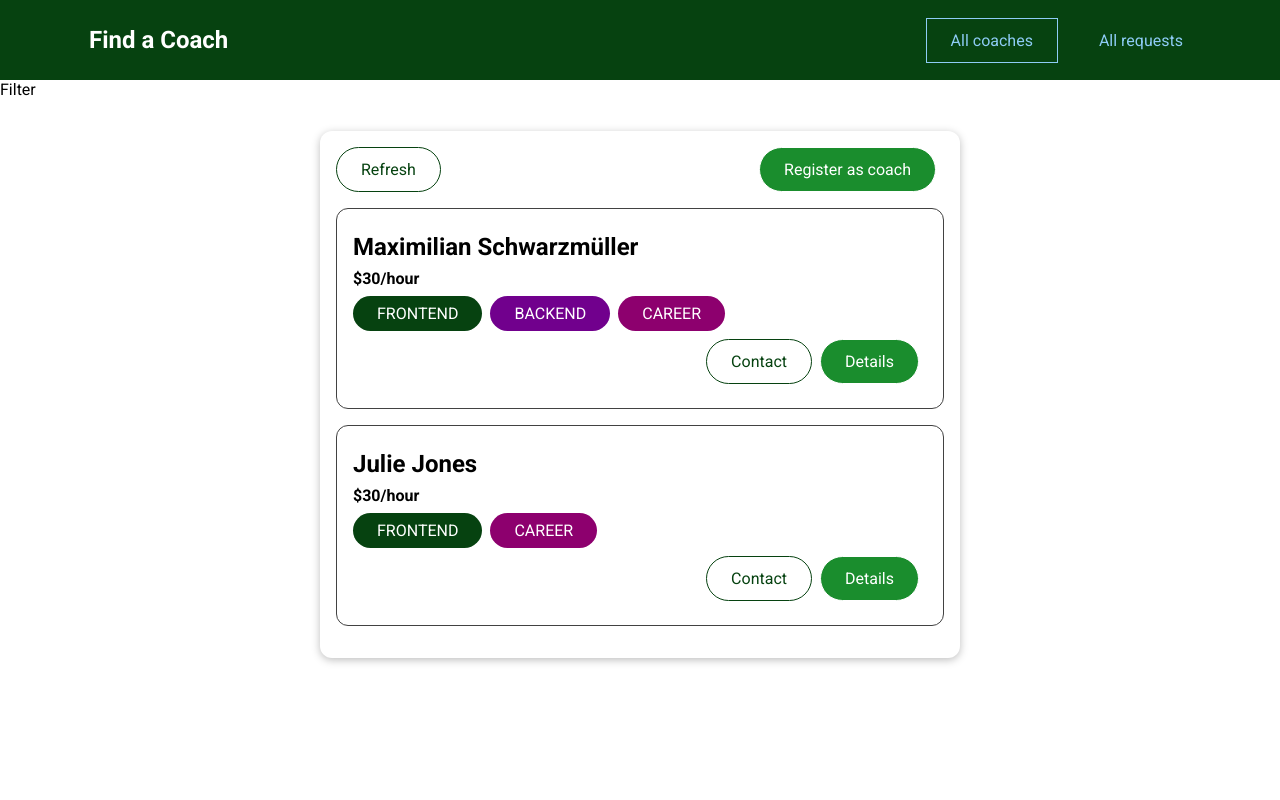
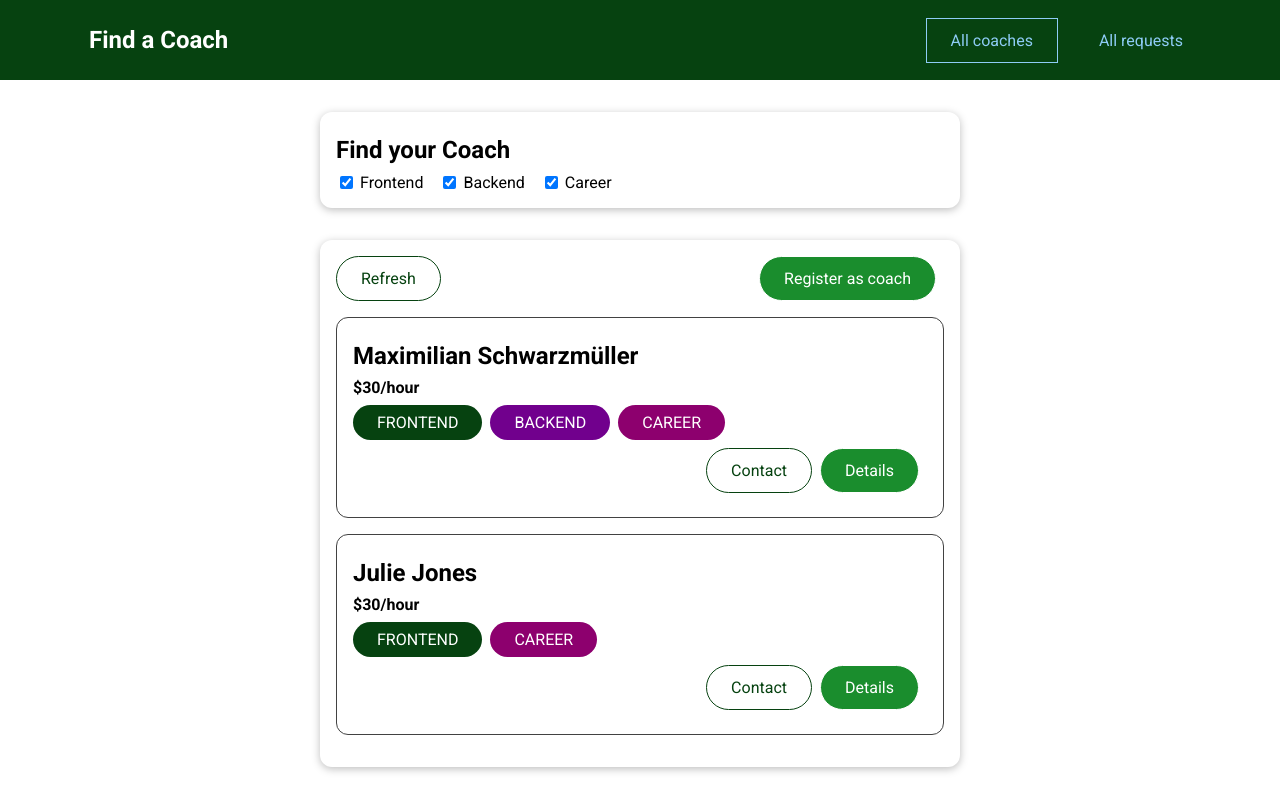
Before and after one commit to mankaache/coach-project, a Vue app: page /coaches in a window 1280 px wide. Built offline with nearby package versions, Linux system fonts and the light colour scheme.

Commit message:
feat: implemented the filtering function

```diff
--- /dev/null
+++ b/src/components/coaches/CoachFilter.vue
@@ -0,0 +1,68 @@
+<template>
+    <base-card>
+    <h2>Find your Coach</h2>
+    <span class="filter-option">
+        <input type="checkbox" id='frontend' checked @change="setFilter"/>
+        <label for="frontend">Frontend</label>
+    </span>
+    <span class="filter-option">
+        <input type="checkbox" id='backend' checked @change="setFilter"/>
+        <label for="backend">Backend</label>
+    </span>
+    <span class="filter-option">
+        <input type="checkbox" id='career' checked @change="setFilter"/>
+        <label for="career">Career</label>
+    </span>
+    </base-card>
+</template>
+
+<script>
+    export default {
+        emits:['change-filter'],
+        data() {
+            return {
+                filters:{
+                    frontend:true,
+                    backend:true,
+                    career:true
+                }
+            }
+        },
+        methods: {
+            setFilter(event){
+                const inputId = event.target.id;
+                const isActive = event.target.checked;
+                const updatedFilters = {
+                    ...this.filters,        //spread operator to copy the object
+                    [inputId]:isActive
+
+                };
+                this.filters = updatedFilters
+                this.$emit('change-filter',updatedFilters)
+            }
+        },
+    }
+</script>
+
+<style  scoped>
+h2 {
+  margin: 0.5rem 0;
+}
+
+.filter-option {
+  margin-right: 1rem;
+}
+
+.filter-option label,
+.filter-option input {
+  vertical-align: middle;
+}
+
+.filter-option label {
+  margin-left: 0.25rem;
+}
+
+.filter-option.active label {
+  font-weight: bold;
+}
+</style>
--- a/src/pages/coaches/CoachesDetails.vue
+++ b/src/pages/coaches/CoachesDetails.vue
@@ -1,14 +1,61 @@
 <template>
-    <div>
+<section>
+    <base-card>
+        <h2>{{ fulName }}</h2>
+        <h3>${{ rate }}/hour</h3>
+    </base-card>
+    <!-- <div>
        Details for Coaches
        <router-view></router-view>
        <router-link to="/coaches/d/contact">Contact</router-link>
-    </div>
+    </div> -->
+    </section>
+    <section>
+        <base-card>
+            <header>
+                <h2>Interested? Reach Out Now</h2>
+                <base-button link :to="contactLink">Contact</base-button>
+            </header>
+            <router-view></router-view>
+        </base-card>
+    </section>
+    <section>
+        <base-card>
+        <base-badge v-for="area in areas" :key="area" :type="area" :title="area"></base-badge>
+        <p>{{description}}</p>
+        </base-card>
+    </section>
 </template>
 
 <script>
     export default {
+        props:['id'],
+        data() {
+            return {
+                selectedCoach:null
+            }
+        },
+        computed:{
+            contactLink(){
+                return this.$route.path + '/' + this.id + '/contact'
+            },
+            fullName(){
+                return this.selectedCoach.firsName + " " + this.selectedCoach.lastName
+            },
+            areas(){
+                return this.selectedCoach.areas
+            },
+            rate(){
+                return this.selectedCoach.hourlyRate
+            },
+            description(){
+                return this.selectedCoach.description
+            },
+        },
 
+        created(){
+            this.selectedCoach = this.$store.getters['coaches/coaches'].find(coach=>coach.id === this.id)
+        }
     }
 </script>
 
--- a/src/pages/coaches/CoachesList.vue
+++ b/src/pages/coaches/CoachesList.vue
@@ -1,6 +1,6 @@
 <template>
    <section>
-    Filter
+    <coach-filter @change-filter="setFilters"></coach-filter>
    </section>
    <section>
 <base-card>
@@ -25,18 +25,46 @@
 
 <script>
 import CoachItem from '../../components/coaches/CoachItem.vue'
+import CoachFilter from "../../components/coaches/CoachFilter.vue"
     export default {
         components:{
-            CoachItem
+            CoachItem,
+            CoachFilter
+        },
+        data() {
+            return {
+                activeFilters:{
+                    frontend:true,
+                    backend:true,
+                    career:true
+                }
+            }
         },
         computed:{
             filteredCoaches(){
-                return this.$store.getters['coaches/coaches'] //[namespaced name/real getter]
+                const coaches =  this.$store.getters['coaches/coaches'] //[namespaced name/real getter]
+                return coaches.filter(coach => {
+                    if(this.activeFilters.frontend && coach.areas.includes('frontend')){
+                        return true
+                    }
+                    if(this.activeFilters.backend && coach.areas.includes('backend')){
+                        return true
+                    }
+                    if(this.activeFilters.career && coach.areas.includes('career')){
+                        return true
+                    }
+                    return false
+                })
             },
             hasCoaches(){
                 return this.$store.getters['coaches/hasCoaches']
             }
-    },
+        },
+        methods: {
+            setFilters(updatedFilters){
+                this.activeFilters = updatedFilters
+            }
+        },
     }
 </script>
 
--- a/src/pages/coaches/CoachesRegistration.vue
+++ b/src/pages/coaches/CoachesRegistration.vue
@@ -1,5 +1,8 @@
 <template>
-    register
+    <section>
+        <h2>Register as a coach now!</h2>
+
+    </section>
 </template>
 
 <script>
--- a/src/router.js
+++ b/src/router.js
@@ -14,6 +14,7 @@
     {
       path: "/coaches/:id",
       component: CoachDetail,
+      props: true,
       children: [
         { path: "contact", component: ContactCoach }, // /coaches/c1/contact
       ],
```
